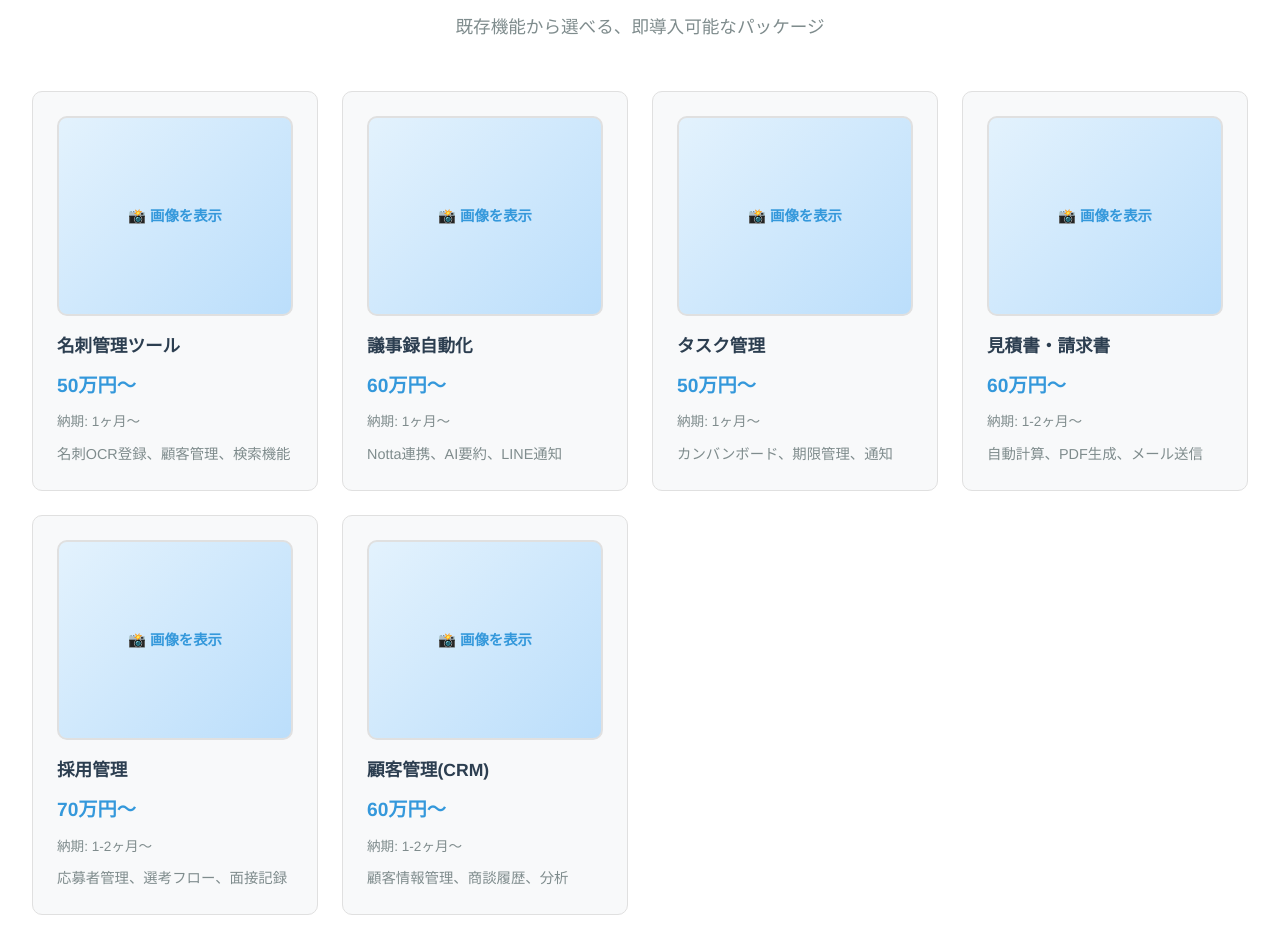
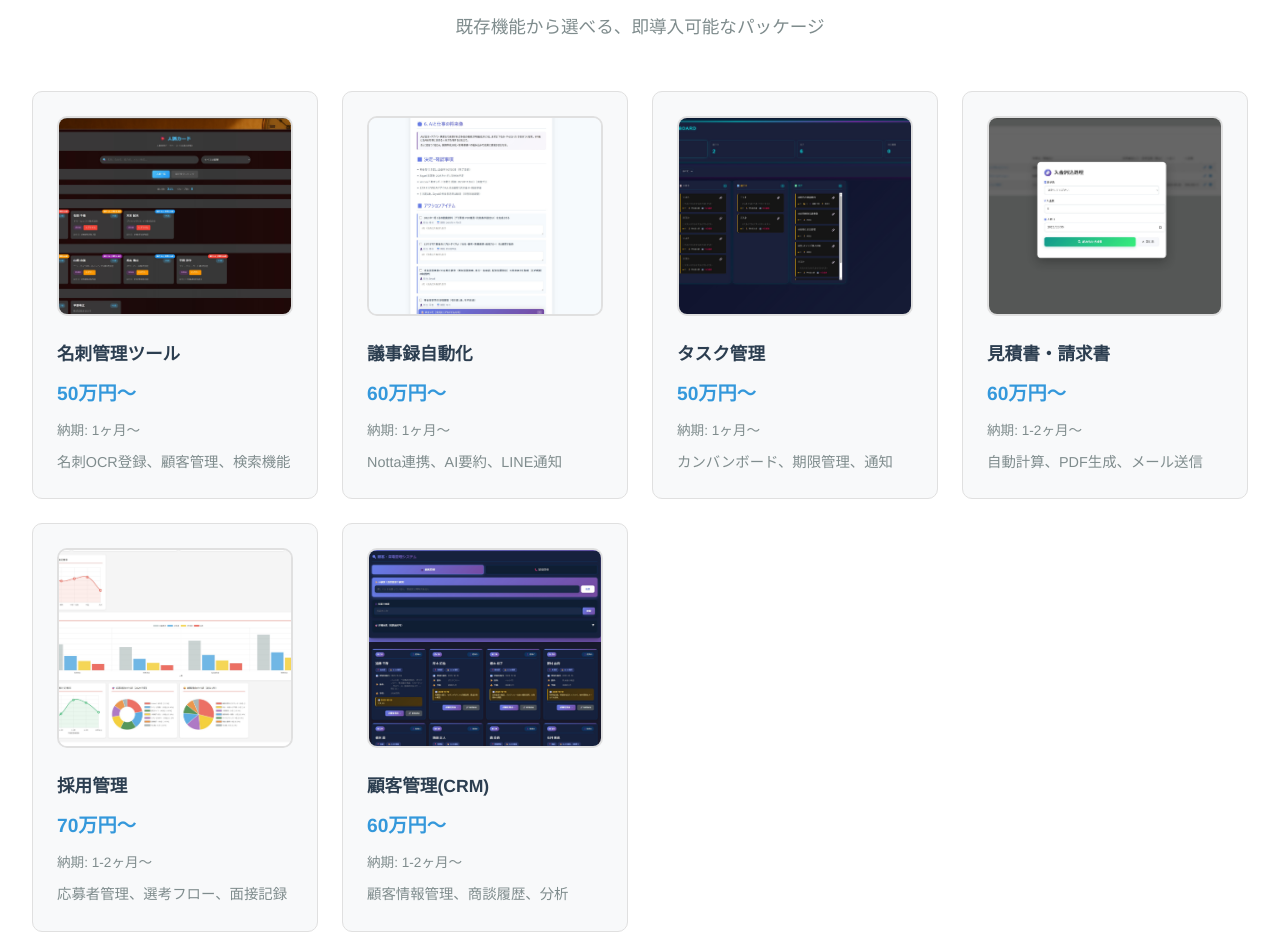
Before and after one commit to MelodistSK/mamayoro-pricing-page, a plain HTML site: page index.html in a window 1280 px wide. Shown: the part 1649-2584 px from the top of the page. Drawn offline with Linux system fonts and the light colour scheme.

Commit message:
Update index.html

```diff
--- a/index.html
+++ b/index.html
@@ -815,30 +815,21 @@
             border-radius: 5px;
         }
 
-        .pack-image-placeholder {
+        .pack-image-preview {
             width: 100%;
             height: 200px;
-            background: linear-gradient(135deg, #e3f2fd 0%, #bbdefb 100%);
             border-radius: 10px;
-            display: flex;
-            align-items: center;
-            justify-content: center;
             margin-bottom: 1rem;
             cursor: pointer;
             transition: all 0.3s ease;
             border: 2px solid var(--border-light);
-        }
-
-        .pack-image-placeholder:hover {
-            transform: scale(1.02);
+            object-fit: cover;
+        }
+
+        .pack-image-preview:hover {
+            transform: scale(1.05);
             border-color: var(--primary-blue);
             box-shadow: 0 5px 15px rgba(52, 152, 219, 0.3);
-        }
-
-        .pack-image-placeholder-text {
-            color: var(--primary-blue);
-            font-size: 0.9rem;
-            font-weight: 600;
         }
 
         @keyframes fadeIn {
@@ -983,9 +974,7 @@
 
         <div class="pack-grid">
             <div class="pack-item">
-                <div class="pack-image-placeholder" onclick="openModal('meishi-modal')">
-                    <span class="pack-image-placeholder-text">📸 画像を表示</span>
-                </div>
+                <img src="./images/meishi-1.jpg" alt="名刺管理ツール" class="pack-image-preview" onclick="openModal('meishi-modal')">
                 <div class="pack-name">名刺管理ツール</div>
                 <div class="pack-price">50万円〜</div>
                 <div class="pack-period">納期: 1ヶ月〜</div>
@@ -993,9 +982,7 @@
             </div>
 
             <div class="pack-item">
-                <div class="pack-image-placeholder" onclick="openModal('gijiroku-modal')">
-                    <span class="pack-image-placeholder-text">📸 画像を表示</span>
-                </div>
+                <img src="./images/gijiroku-1.jpg" alt="議事録自動化" class="pack-image-preview" onclick="openModal('gijiroku-modal')">
                 <div class="pack-name">議事録自動化</div>
                 <div class="pack-price">60万円〜</div>
                 <div class="pack-period">納期: 1ヶ月〜</div>
@@ -1003,9 +990,7 @@
             </div>
 
             <div class="pack-item">
-                <div class="pack-image-placeholder" onclick="openModal('task-modal')">
-                    <span class="pack-image-placeholder-text">📸 画像を表示</span>
-                </div>
+                <img src="./images/task-1.jpg" alt="タスク管理" class="pack-image-preview" onclick="openModal('task-modal')">
                 <div class="pack-name">タスク管理</div>
                 <div class="pack-price">50万円〜</div>
                 <div class="pack-period">納期: 1ヶ月〜</div>
@@ -1013,9 +998,7 @@
             </div>
 
             <div class="pack-item">
-                <div class="pack-image-placeholder" onclick="openModal('invoice-modal')">
-                    <span class="pack-image-placeholder-text">📸 画像を表示</span>
-                </div>
+                <img src="./images/invoice-1.jpg" alt="見積書・請求書" class="pack-image-preview" onclick="openModal('invoice-modal')">
                 <div class="pack-name">見積書・請求書</div>
                 <div class="pack-price">60万円〜</div>
                 <div class="pack-period">納期: 1-2ヶ月〜</div>
@@ -1023,9 +1006,7 @@
             </div>
 
             <div class="pack-item">
-                <div class="pack-image-placeholder" onclick="openModal('saiyo-modal')">
-                    <span class="pack-image-placeholder-text">📸 画像を表示</span>
-                </div>
+                <img src="./images/saiyo-1.jpg" alt="採用管理" class="pack-image-preview" onclick="openModal('saiyo-modal')">
                 <div class="pack-name">採用管理</div>
                 <div class="pack-price">70万円〜</div>
                 <div class="pack-period">納期: 1-2ヶ月〜</div>
@@ -1033,9 +1014,7 @@
             </div>
 
             <div class="pack-item">
-                <div class="pack-image-placeholder" onclick="openModal('crm-modal')">
-                    <span class="pack-image-placeholder-text">📸 画像を表示</span>
-                </div>
+                <img src="./images/crm-1.jpg" alt="顧客管理(CRM)" class="pack-image-preview" onclick="openModal('crm-modal')">
                 <div class="pack-name">顧客管理(CRM)</div>
                 <div class="pack-price">60万円〜</div>
                 <div class="pack-period">納期: 1-2ヶ月〜</div>
```
